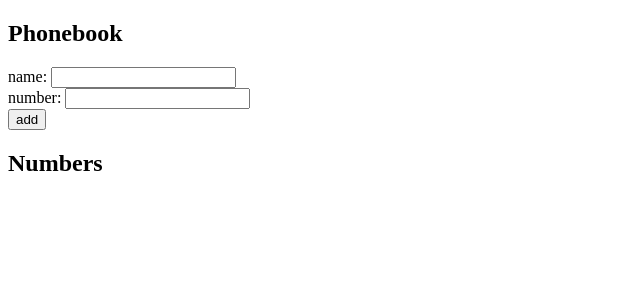
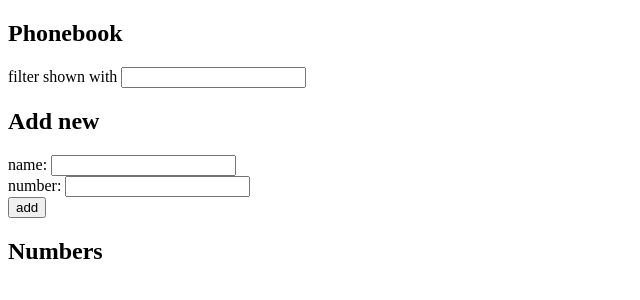
Before and after one commit to angelbarros14/full-stack-open, a React (Vite) app in the folder phonebook/: page / in a window 1280 px wide. Shown: the top 300 px of the page, without its empty margins (0-640 px from the left). Built offline with nearby package versions, Linux system fonts and the light colour scheme.

Commit message:
exercise 2.9

```diff
--- a/phonebook/src/App.jsx
+++ b/phonebook/src/App.jsx
@@ -1,9 +1,11 @@
 import { useState } from 'react'
+import Header from './component/Header'
 
 const App = () => {
   const [ persons, setPersons ] = useState([])
   const [ newName, setNewName ] = useState('')
   const [ newNumber, setNewNumber ] = useState('')
+  const [ filterName, setFilterName ] = useState('')
 
   const addInfo = (event) => {
     event.preventDefault()
@@ -28,7 +30,7 @@ const App = () => {
     setPersons(prev => prev.concat(nameObject))
     setNewName('')
     setNewNumber('')
-    // delay on printing updated state
+    // ***delay on printing updated state***
     console.log('after', persons)
   }
 
@@ -40,9 +42,20 @@ const App = () => {
     setNewNumber(event.target.value)
   }
 
+  const handleFilter = (event) => {
+    setFilterName(event.target.value)
+  }
+
+  // access filter name:
+    // show the list depending on the filtered name
+    // access the persons list (?), and display the names
+  const filter = persons.filter(person => person.name.includes(filterName.toLowerCase()))
+
   return (
     <div>
-      <h2>Phonebook</h2>
+      <Header text='Phonebook' />
+      <div>filter shown with <input value={filterName} onChange={handleFilter}/> </div>
+      <Header text='Add new' />
       <form onSubmit={addInfo}>
         <div> name: <input value={newName} onChange={handleName} /> </div>
         <div> number: <input value={newNumber} onChange={handleNumber}/> </div>
@@ -50,8 +63,8 @@ const App = () => {
           <button type='submit'>add</button>
         </div>
       </form>
-      <h2>Numbers</h2>
-      {persons.map(person => <div key={person.id}> {person.name} {person.number}</div>)}
+      <Header text='Numbers' />
+      {filter.map(person => <div key={person.id}> {person.name} {person.number}</div>)}
     </div>
   )
 }
--- /dev/null
+++ b/phonebook/src/component/Header.jsx
@@ -0,0 +1,7 @@
+const Header = ({ text }) => {
+    return (
+        <h2>{text}</h2>
+    )
+}
+
+export default Header
```
